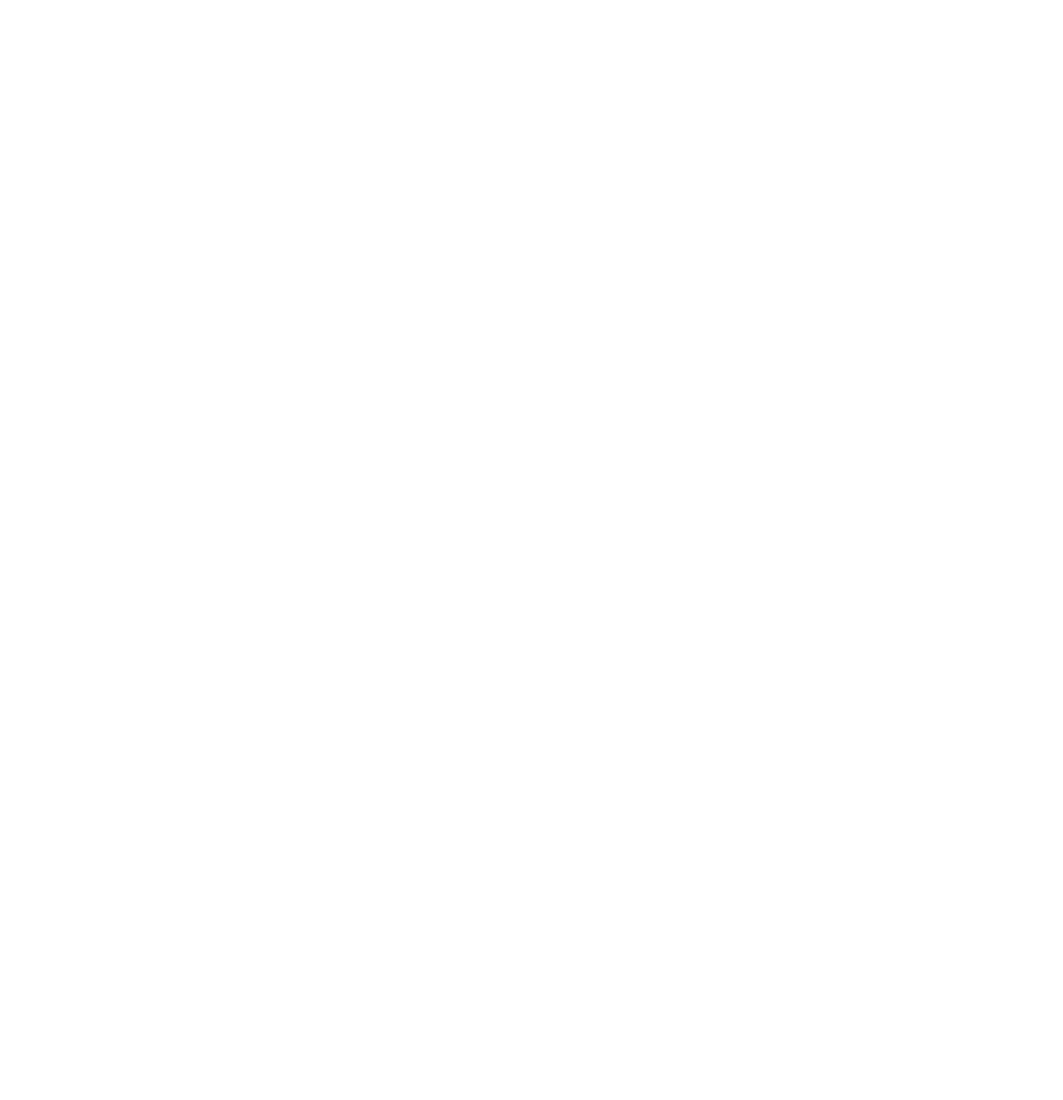
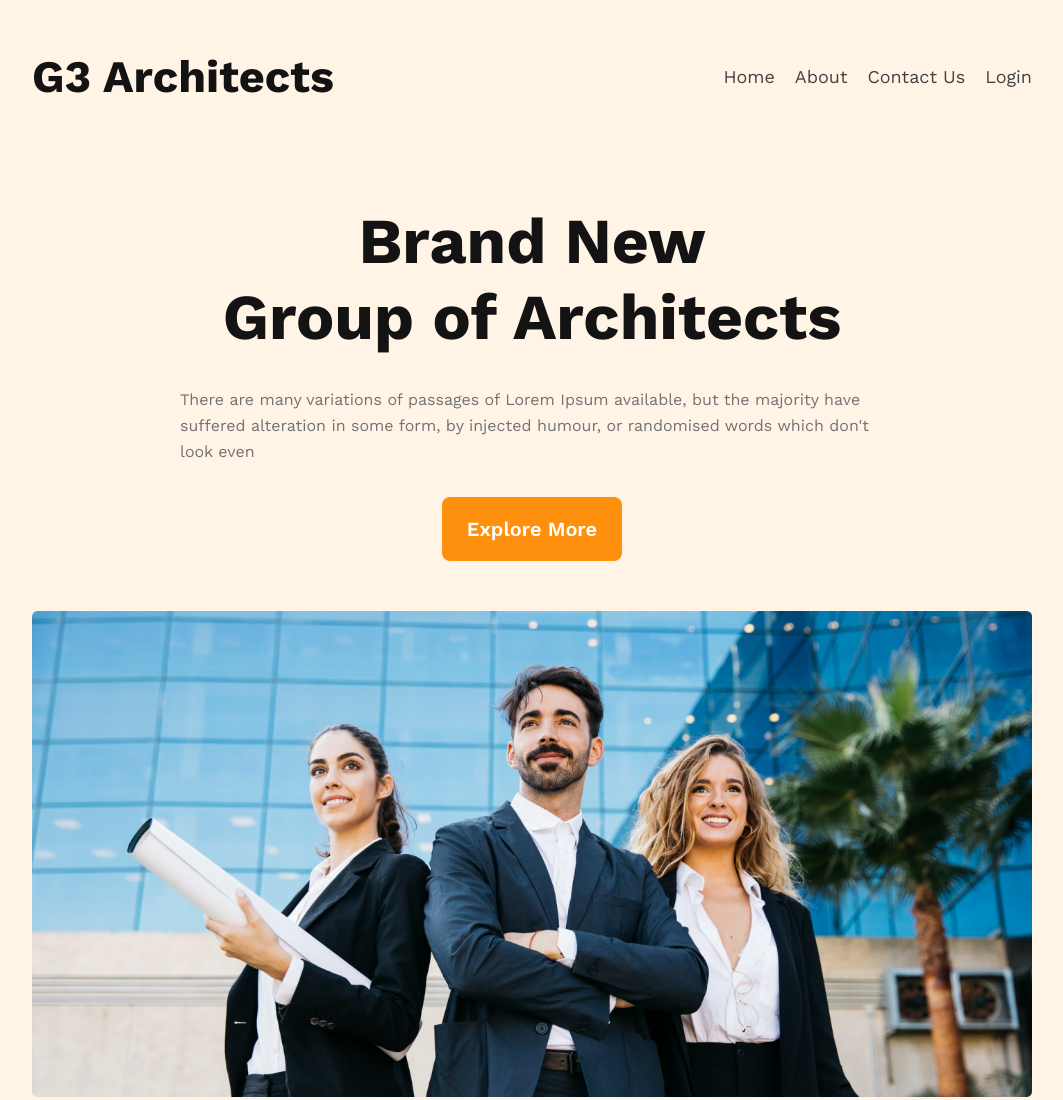
Before and after one commit to mehedihasan712277/g3-architects, a plain HTML site: page index.html in a window 1280 px wide. Shown: the whole page, without its empty margins (108-1171 px from the left). Before the commit the page ends 800 px from the top, so only its background shows below. Drawn offline with nearby package versions, Linux system fonts and the light colour scheme.

Commit message:
header section completed

```diff
--- a/index.html
+++ b/index.html
@@ -10,7 +10,30 @@
 
 <body>
     <header>
-
+        <nav>
+            <p class="logoTxt">G3 Architects</p>
+            <ul>
+                <li><a href="#">Home</a></li>
+                <li><a href="#">About</a></li>
+                <li><a href="#">Contact Us</a></li>
+                <li><a href="#">Login</a></li>
+            </ul>
+        </nav>
+        <div class="headerContentContainer">
+            <p class="bannerTitle">Brand New<br>
+                Group of Architects
+            </p>
+            <p class="bannerDesc txt">
+                There are many variations of passages of Lorem Ipsum available, but the majority have suffered
+                alteration in
+                some form,
+                by injected humour, or randomised words which don't look even
+            </p>
+            <button class="headerBtn btn">Explore More</button>
+            <div class="bannerImgContainer">
+                <img src="images/banner.png" alt="banner" class="bannerImg">
+            </div>
+        </div>
     </header>
     <main>
 
--- a/style.css
+++ b/style.css
@@ -15,6 +15,7 @@
     padding: 20px 25px;
     background-color: #FF900E;
     border-radius: 8px;
+    border: none;
 }
 
 .txt {
@@ -24,5 +25,73 @@
 }
 
 section {
-    padding: 140px 0;
+    padding: 0 140px;
 }
+
+/* ---------------header part------------------ */
+header {
+    padding: 50px 140px;
+    width: auto;
+    background: rgba(255, 144, 14, 0.10);
+}
+
+nav {
+    width: auto;
+    display: flex;
+    justify-content: space-between;
+    align-items: center;
+}
+
+.logoTxt {
+    color: #131313;
+    text-align: center;
+    font-size: 45px;
+    font-weight: 700;
+}
+
+nav ul {
+    display: flex;
+    gap: 20px;
+}
+
+nav ul li {
+    list-style: none;
+}
+
+nav ul li a {
+    color: #424242;
+    text-decoration: none;
+    line-height: 26px;
+    font-weight: 500px;
+    font-size: 18px;
+}
+
+.headerContentContainer {
+    display: flex;
+    flex-direction: column;
+    align-items: center;
+    width: auto;
+}
+
+.bannerTitle {
+    width: 55vw;
+    color: #131313;
+    text-align: center;
+    font-size: 64px;
+    font-weight: 700;
+    margin-top: 100px;
+}
+
+.bannerDesc {
+    width: 55vw;
+    margin: 32px 0;
+}
+
+.bannerImgContainer {
+    width: 100%;
+    margin-top: 50px;
+}
+
+.bannerImg {
+    width: 100%;
+}
```
